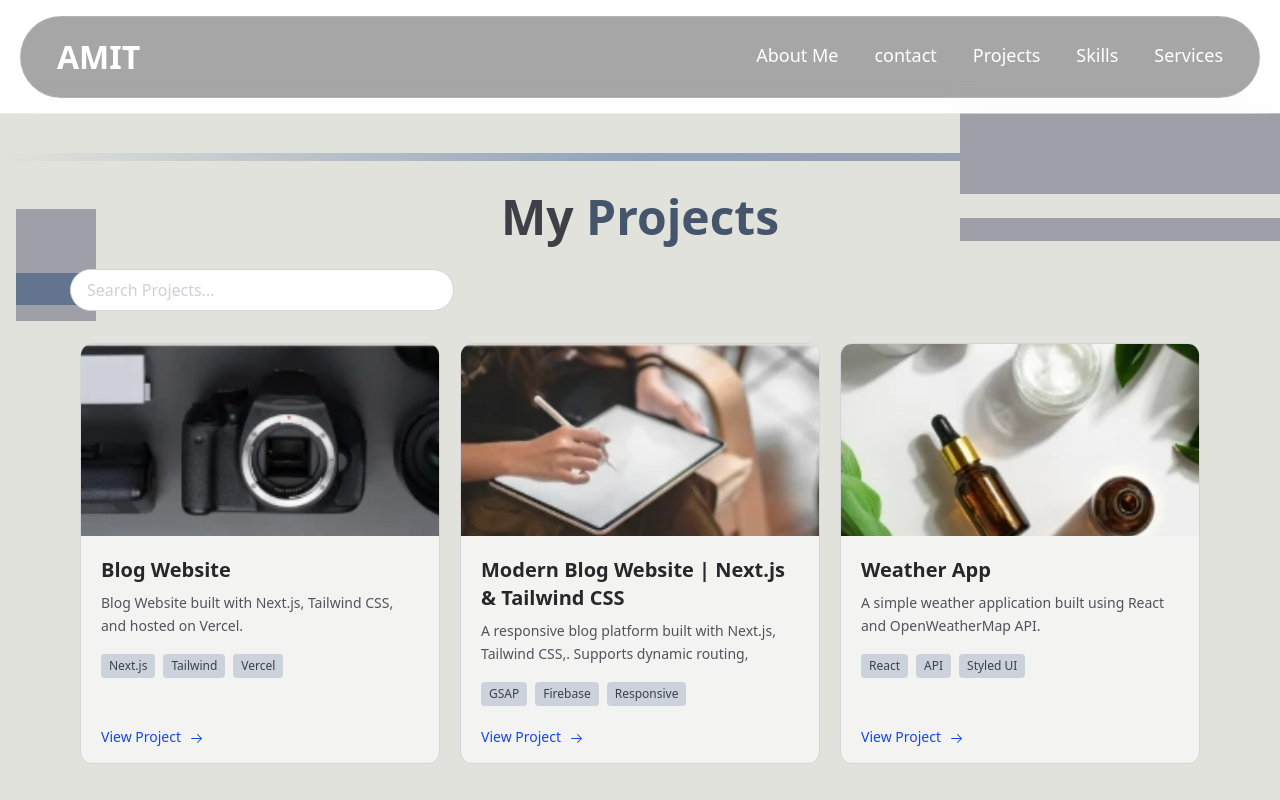
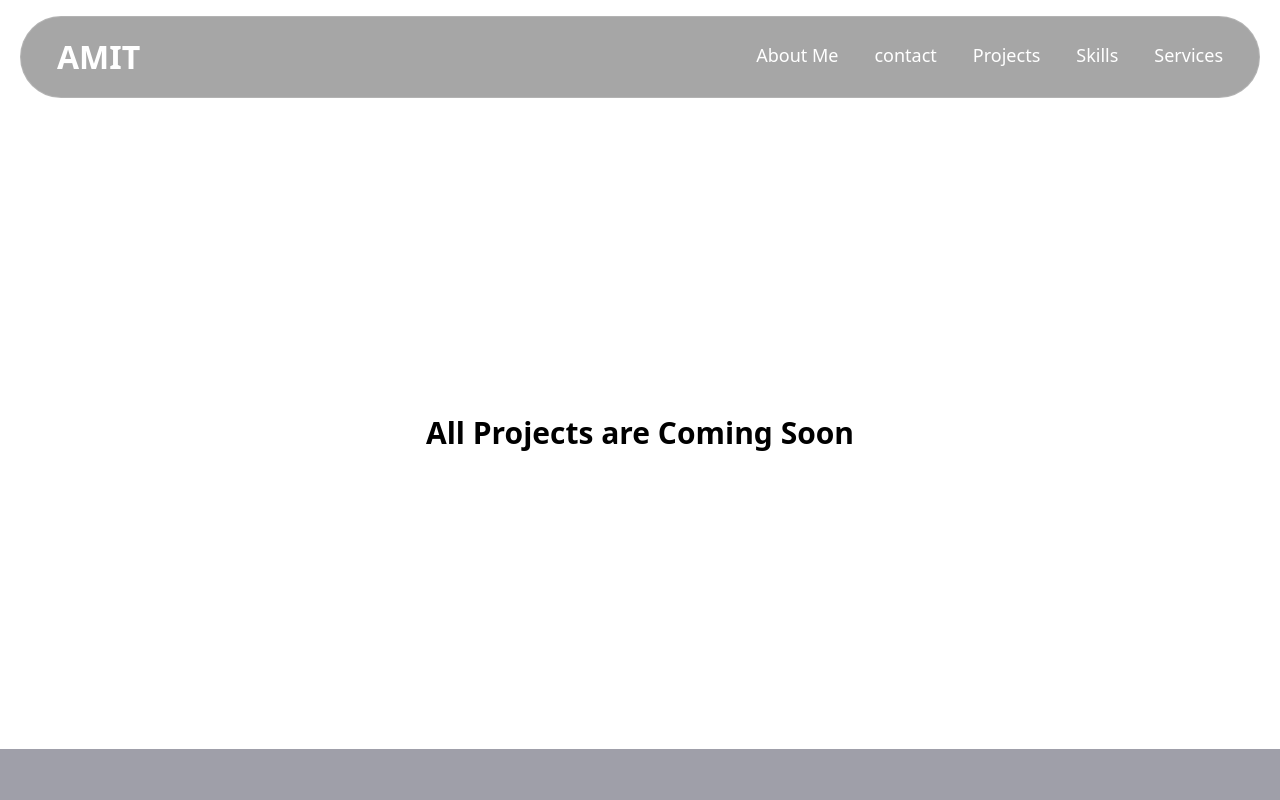
Before and after one commit to AmitSheoran-557/portfolio-01, a Next.js app: page /projects in a window 1280 px wide. Shown: the top 800 px of the page. Built offline with nearby package versions, Linux system fonts and the light colour scheme.

Commit message:
feat: Update project titles and descriptions in helper.js; adjust AOS duration in components

```diff
--- a/src/app/(pages)/projects/page.js
+++ b/src/app/(pages)/projects/page.js
@@ -3,8 +3,9 @@ import React from 'react'
 
 const page = () => {
     return (
-        <div>
-            <Project />
+        <div className='h-[80vh] w-full flex justify-center items-center'>
+            {/* <Project /> */}
+            <h3 className='text-3xl font-bold'>All Projects are Coming Soon</h3>
         </div>
     )
 }
--- a/src/components/Project.jsx
+++ b/src/components/Project.jsx
@@ -26,6 +26,7 @@ const Project = () => {
         AOS.init({
             once: false,
             easing: 'ease-linear',
+            duration: 500,
         });
     }, []);
 
--- a/src/components/Services.jsx
+++ b/src/components/Services.jsx
@@ -42,7 +42,7 @@ const Services = () => {
 
     // ✅ Initialize AOS once
     useEffect(() => {
-        AOS.init({ easing: "ease-out-quad", duration: 1000 });
+        AOS.init({ easing: "ease-out-quad", duration: 500 });
     }, []);
 
     return (
--- a/src/utils/helper.js
+++ b/src/utils/helper.js
@@ -85,18 +85,18 @@ export const PROJECTS_DATA_LIST = [
         tags: ["Next.js", "Tailwind", "Vercel"],
     },
     {
-        title: "Modern Blog Website | Next.js & Tailwind CSS",
-        description: "A responsive blog platform built with Next.js, Tailwind CSS,. Supports dynamic routing,",
+        title: "E-commerce Website | Next.js & Tailwind CSS",
+        description: "A responsive e-commerce platform built with Next.js, Tailwind CSS,. Supports dynamic routing,",
         image: "/assets/images/webp/project-thumbnail-img-2.webp",
         link: "https://shop-nomvbosa9-amits-projects-fb1a793d.vercel.app/",
         tags: ["GSAP", "Firebase", "Responsive"],
     },
     {
-        title: "Weather App",
-        description: "A simple weather application built using React and OpenWeatherMap API.",
+        title: "Allsome / A Copy Platform",
+        description: "Sell & ship everywhere. Turn inventory into sales channels and grow faster.",
         image: "/assets/images/webp/project-thumbnail-img-3.webp",
-        link: "https://weather-now.com",
-        tags: ["React", "API", "Styled UI"],
+        link: "https://allsome-next-xi.vercel.app/",
+        tags: ["Next.js", "Tailwind", "Vercel"],
     },
 ];
 
```
